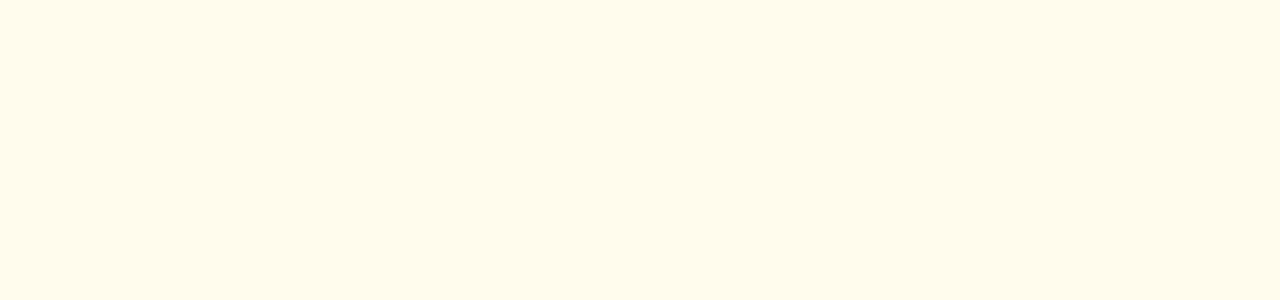
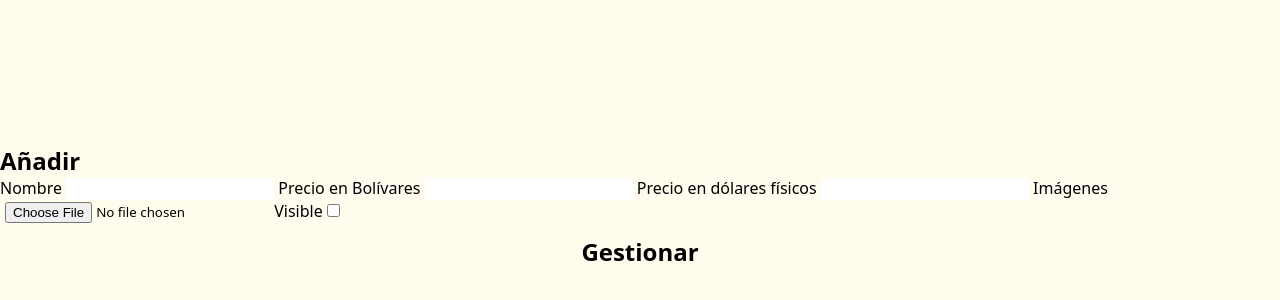
Before and after one commit to EduardoOsteicoechea/turquesa.shop_frontend_20260321, a SvelteKit app: page /admin-dashboard in a window 1280 px wide. Shown: the part 194-494 px from the top of the page. Built offline with nearby package versions, Linux system fonts and the light colour scheme; no server answers.

Commit message:
testing login routes and functioning

```diff
--- /dev/null
+++ b/src/lib/components/dashboard/Products.svelte
@@ -0,0 +1,6 @@
+
+
+
+<div>
+   <h2>Gestionar</h2>
+</div>
--- /dev/null
+++ b/src/lib/components/form/UploadProduct.svelte
@@ -0,0 +1,14 @@
+<div>
+   <h2>Añadir</h2>
+
+   <label for="">Nombre</label>
+   <input type="text">
+   <label for="">Precio en Bolívares</label>
+   <input type="number">
+   <label for="">Precio en dólares físicos</label>
+   <input type="number">
+   <label for="">Imágenes</label>
+   <input type="file" accept=".webp">
+   <label for="">Visible</label>
+   <input type="checkbox">
+</div>
--- a/src/routes/admin-dashboard/+page.svelte
+++ b/src/routes/admin-dashboard/+page.svelte
@@ -0,0 +1,31 @@
+<script>
+  import Products from "$lib/components/dashboard/Products.svelte";
+  import UploadProduct from "$lib/components/form/UploadProduct.svelte";
+  import { goto } from "$app/navigation";
+  import { authState, isAuthenticated, pageRoutes } from "../../store.svelte";
+
+  $effect(() => {
+    const checkAuth = async () => {
+      const isAuth = await isAuthenticated();
+      if (isAuth) {
+        goto(pageRoutes.adminDashboard);
+      }
+    };
+
+    checkAuth();
+  });
+</script>
+
+{#if authState.isValidating}{:else}
+  <div class="page">
+    <UploadProduct />
+    <Products />
+  </div>
+{/if}
+
+<style>
+   .page{
+      flex-direction: column;
+      gap: 10px;
+   }
+</style>
```
Also changed, not shown: src/lib/components/form/FormLogin.svelte (+1 -22 lines), src/routes/login/+page.svelte (+18 -3 lines).
